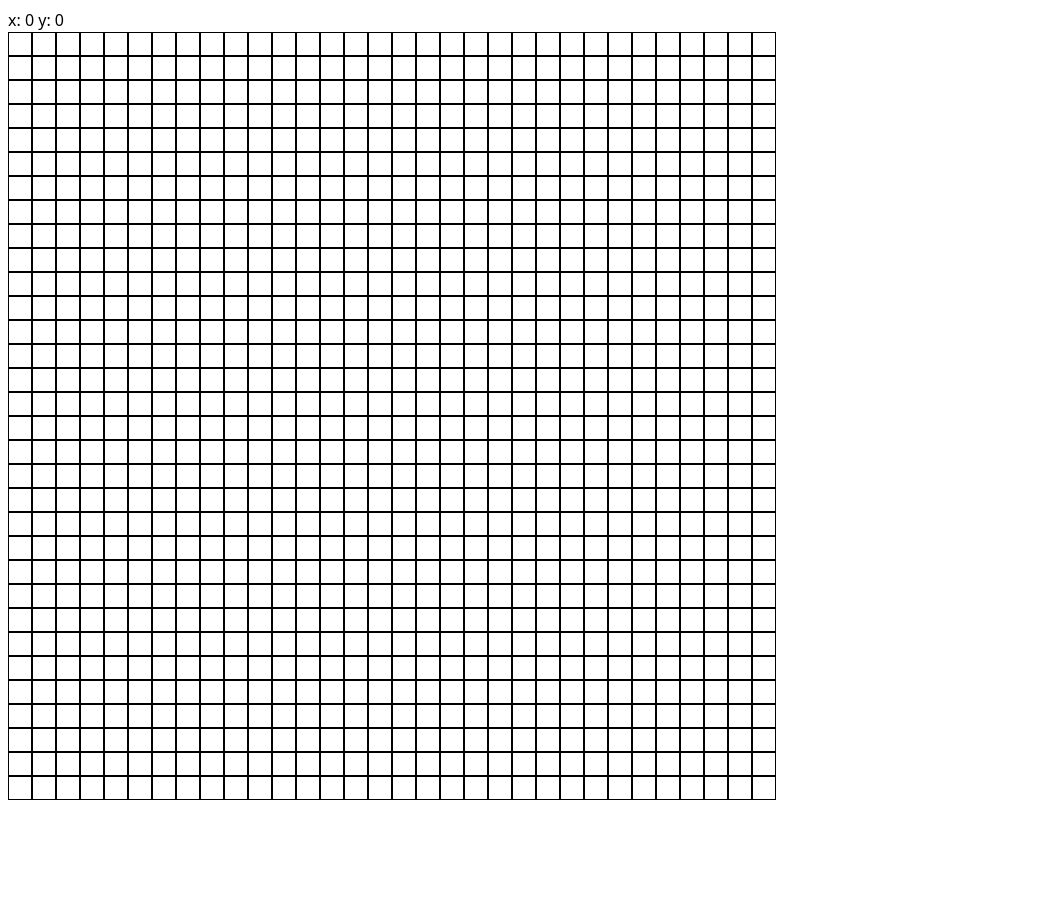
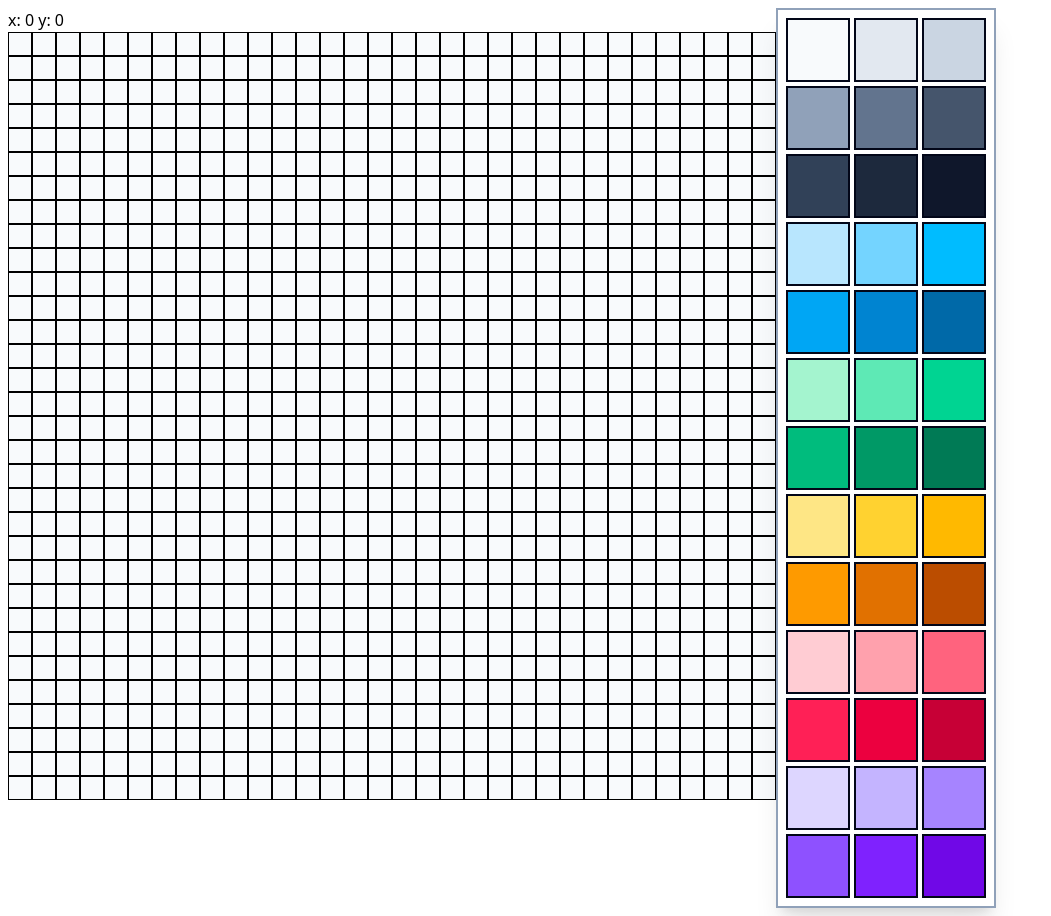
Before and after one commit to JuanRamirez2000/pixelDisplay, a React (Vite) app in the folder client/: page / in a window 1280 px wide. Shown: the whole page, without its empty margins (0-1051 px from the left). Before the commit the page ends 808 px from the top, so only its background shows below. Built offline with nearby package versions, Linux system fonts and the light colour scheme.

Commit message:
feature: added a color picker to the display

```diff
--- a/client/src/components/drawingBoard/Board.tsx
+++ b/client/src/components/drawingBoard/Board.tsx
@@ -1,9 +1,15 @@
+import { useState } from "react";
+import { BASE_COLOR } from "@/utils/colors";
 import Grid from "./Grid";
+import ColorPicker from "./ColorPicker"
 
 export default function Board() {
+  const [selectedColor, setSelectedColor] = useState<string>(BASE_COLOR);
+
   return (
-    <div>
-      <Grid />
+    <div className="flex flex-row">
+      <Grid selectedColor={selectedColor}/>
+      <ColorPicker setSelectedColor={setSelectedColor}/>
     </div>
   );
 }
--- /dev/null
+++ b/client/src/components/drawingBoard/ColorPicker.tsx
@@ -0,0 +1,24 @@
+import { COLOR_PALETTE } from "@/utils/colors";
+
+export default function ColorPicker({
+  setSelectedColor,
+}: {
+  setSelectedColor: React.Dispatch<React.SetStateAction<string>>;
+}) {
+  return (
+    <section>
+      <ul className="grid grid-flow-row grid-cols-3 gap-1 p-2 border-2 shadow-xl border-slate-400 grid-rows-12 h-fit w-fit">
+        {COLOR_PALETTE.map((color) => {
+          return (
+            <li className={`${color} flex items-center justify-center duration-150 border-2 cursor-pointer size-16 border-slate-950 hover:scale-105`}
+            onClick={()=>setSelectedColor(color)}>
+              <span
+                className="p-2 "
+              ></span>
+            </li>
+          );
+        })}
+      </ul>
+    </section>
+  );
+}
--- a/client/src/components/drawingBoard/Grid.tsx
+++ b/client/src/components/drawingBoard/Grid.tsx
@@ -1,8 +1,8 @@
+import { BASE_COLOR } from "@/utils/colors";
 import { useState } from "react";
 
 const ROWS = 32;
 const COLS = 32;
-const BASE_COLOR = "bg-white";
 
 export default function Grid({
   selectedColor = "bg-blue-500",
--- /dev/null
+++ b/client/src/utils/colors.ts
@@ -0,0 +1,57 @@
+const BASE_COLOR: string = "bg-slate-50";
+
+const COLOR_PALETTE: string[] = [
+  //https://lospec.com/palette-list/apollo
+  //Tailwind Slate
+  "bg-slate-50",
+  "bg-slate-200",
+  "bg-slate-300",
+  "bg-slate-400",
+  "bg-slate-500",
+  "bg-slate-600",
+  "bg-slate-700",
+  "bg-slate-800",
+  "bg-slate-900",
+
+  //Tailwind Sky
+  "bg-sky-200",
+  "bg-sky-300",
+  "bg-sky-400",
+  "bg-sky-500",
+  "bg-sky-600",
+  "bg-sky-700",
+
+  //Tailwind Emerald
+  "bg-emerald-200",
+  "bg-emerald-300",
+  "bg-emerald-400",
+  "bg-emerald-500",
+  "bg-emerald-600",
+  "bg-emerald-700",
+
+  //Tailwind Amber
+  "bg-amber-200",
+  "bg-amber-300",
+  "bg-amber-400",
+  "bg-amber-500",
+  "bg-amber-600",
+  "bg-amber-700",
+
+  //Tailwind Rose
+  "bg-rose-200",
+  "bg-rose-300",
+  "bg-rose-400",
+  "bg-rose-500",
+  "bg-rose-600",
+  "bg-rose-700",
+
+  //Tailwind Rose
+  "bg-violet-200",
+  "bg-violet-300",
+  "bg-violet-400",
+  "bg-violet-500",
+  "bg-violet-600",
+  "bg-violet-700",
+];
+
+export { COLOR_PALETTE, BASE_COLOR };
```
